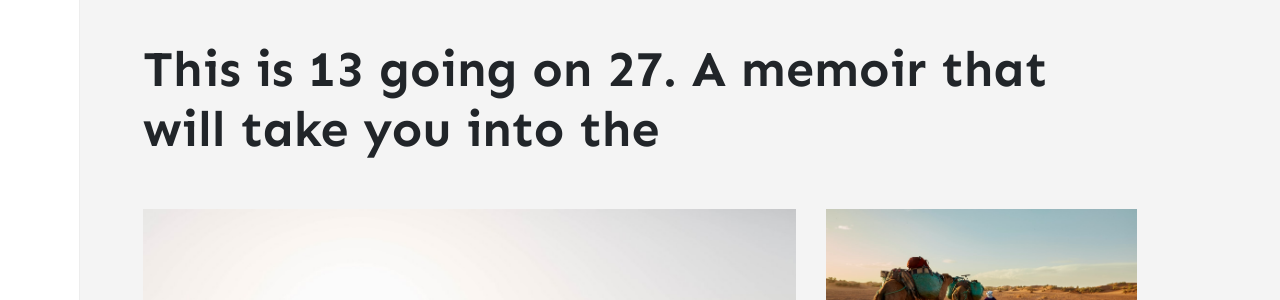
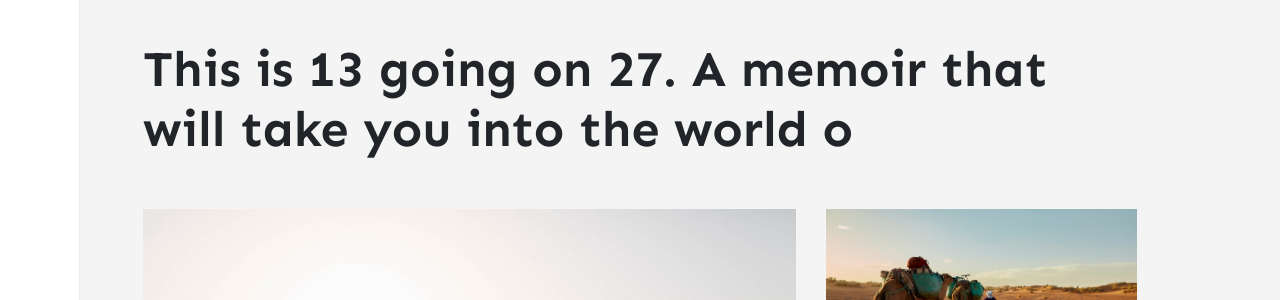
Before and after one commit to stackbit-projects/pleasant-squid-d6115, a Jekyll site: the page built from index.html, in a window 1280 px wide. Shown: the part 197-497 px from the top of the page. Built offline with Jekyll 4.4.1, drawn with Linux system fonts in a browser that asks for light colours; nearby versions of some CDN libraries; the list of posts is cut into pages by our own code; comment, search, counter and statistics services are not loaded.

Commit message:
_config.yml: changed

```diff
--- a/_config.yml
+++ b/_config.yml
@@ -1,7 +1,7 @@
 name: Memoirs
 title: Memoirs
 description: >-
-  This is 13 going on 27. A memoir that will take you into the
+  This is 13 going on 27. A memoir that will take you into the world o
 logo: assets/images/logo.png
 favicon: assets/images/logo.png
 baseurl: ''
```
